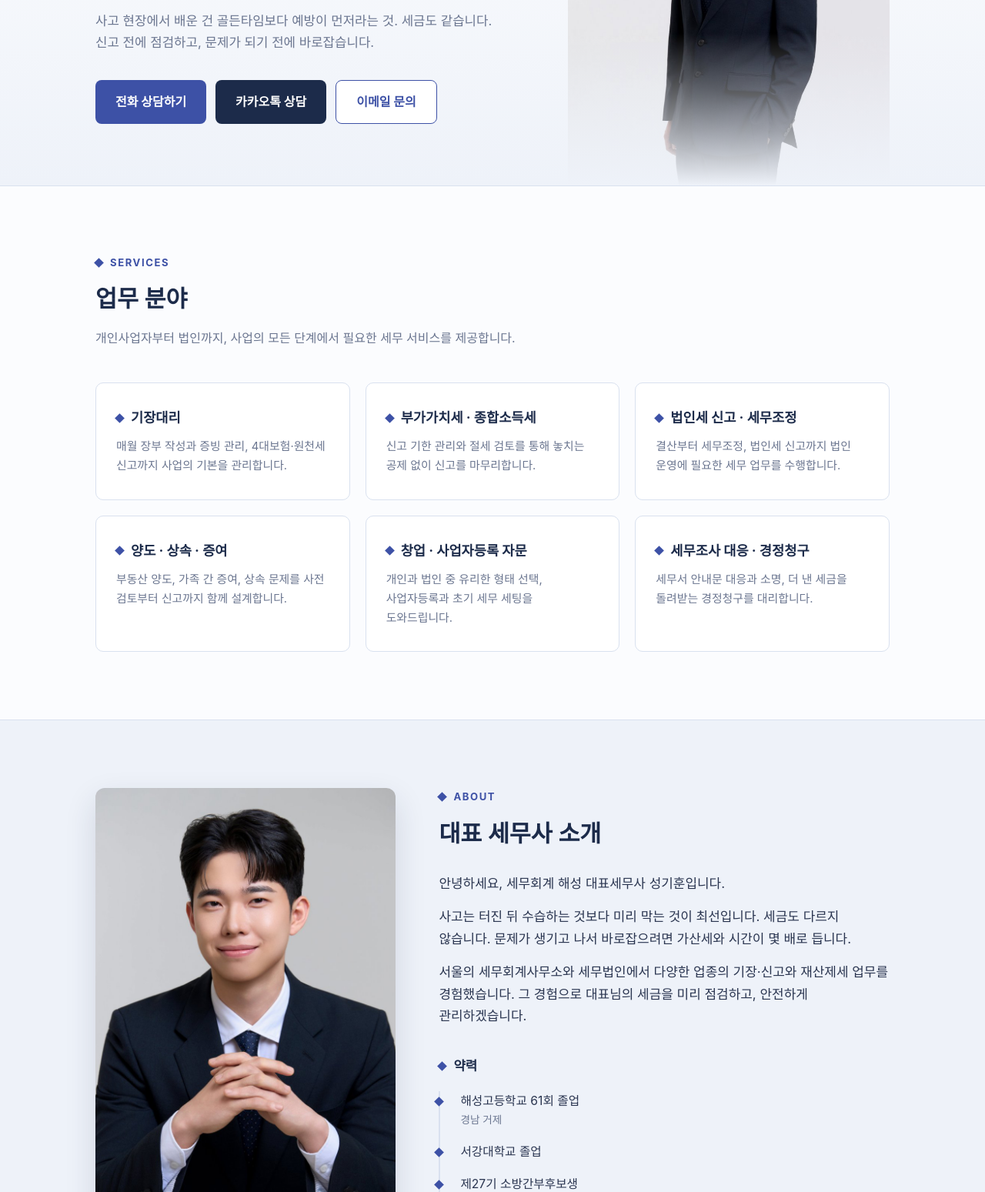
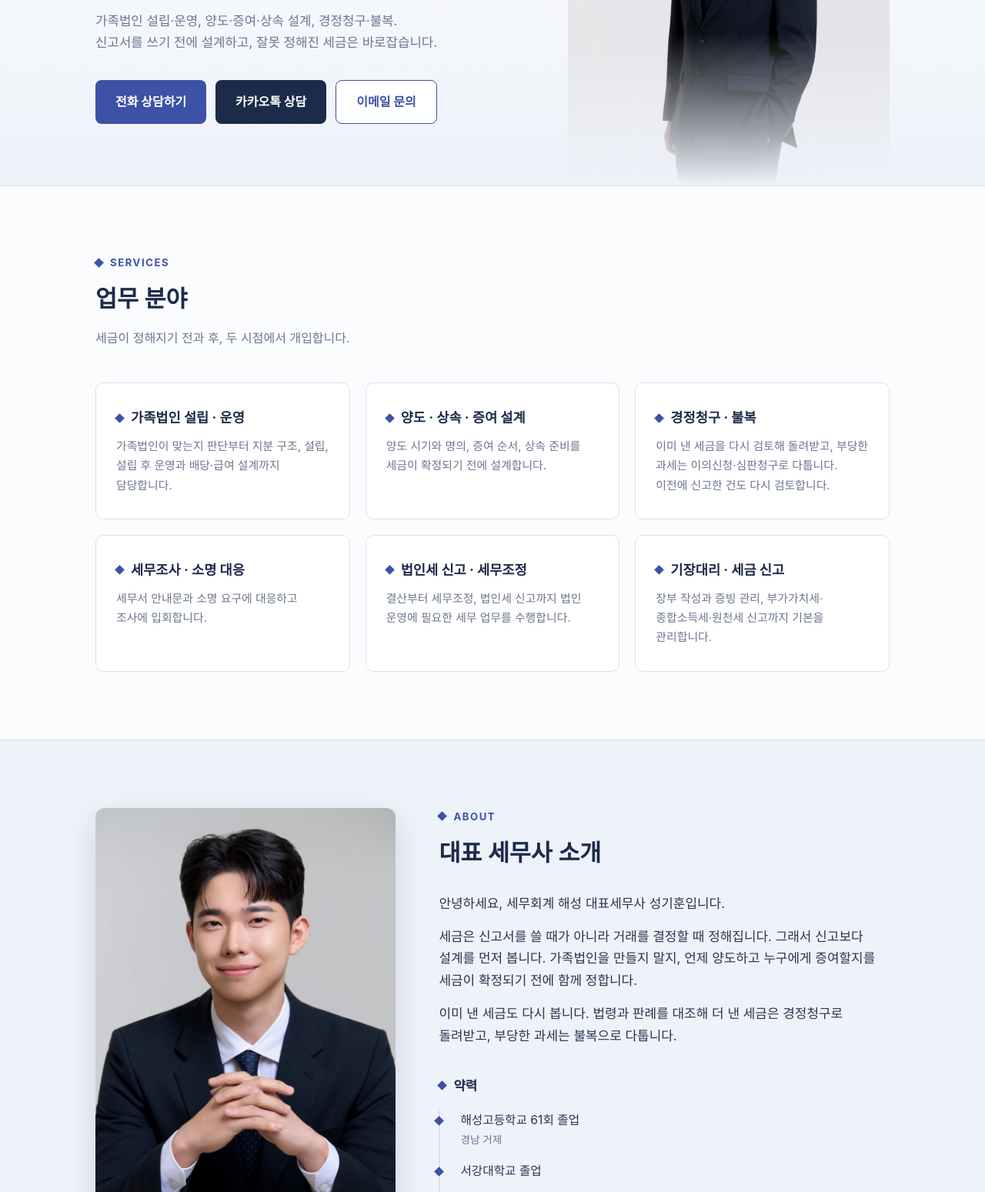
Before and after one commit to khseong16/haeseong-homepage, a plain HTML site: page index.html in a window 1280 px wide. Shown: the part 416-1965 px from the top of the page at 77% size. Drawn offline with Linux system fonts and the light colour scheme; a web font is replaced by a local one.

Commit message:
Add files via upload

```diff
--- a/index.html
+++ b/index.html
@@ -3,13 +3,13 @@
 <head>
 <meta charset="UTF-8">
 <meta name="viewport" content="width=device-width, initial-scale=1.0">
-<title>세무회계 해성 | 세무사 성기훈</title>
-<meta name="description" content="위험을 미리 점검하는 안전한 세금 관리. 기장대리, 종합소득세·부가가치세·법인세 신고, 양도·상속·증여 상담. 세무회계 해성 대표세무사 성기훈.">
+<title>세무회계 해성 | 부산 세무사 성기훈</title>
+<meta name="description" content="가족법인 설립·운영, 양도·증여·상속 세금 설계, 잘못 낸 세금을 돌려받는 경정청구·불복. 부산 수영구 세무회계 해성 대표세무사 성기훈.">
 <link rel="canonical" href="https://taxhaeseong.com/">
 <meta property="og:type" content="website">
 <meta property="og:site_name" content="세무회계 해성">
-<meta property="og:title" content="세무회계 해성 | 세무사 성기훈">
-<meta property="og:description" content="안전한 세금관리">
+<meta property="og:title" content="세무회계 해성 | 부산 세무사 성기훈">
+<meta property="og:description" content="잘못 낸 세금은 돌려받고, 낼 세금은 미리 줄입니다">
 <meta property="og:url" content="https://taxhaeseong.com/">
 <meta property="og:image" content="https://taxhaeseong.com/img/og2.jpg">
 <meta property="og:locale" content="ko_KR">
@@ -192,8 +192,8 @@ footer small{display:block;margin-top:16px;color:#7E8BAB}
   <div class="wrap hero-in">
     <div class="hero-copy">
       <div class="eyebrow"><span class="dia"></span>세무회계 해성</div>
-      <h1 class="serif">세금에도<br><em>안전관리</em>가 필요합니다.</h1>
-      <p class="hero-sub">사고 현장에서 배운 건 골든타임보다 예방이 먼저라는 것. 세금도 같습니다. <br>신고 전에 점검하고, 문제가 되기 전에 바로잡습니다.</p>
+      <h1 class="serif">잘못 낸 세금은 <em>돌려받고</em>,<br>낼 세금은 <em>미리 줄입니다</em>.</h1>
+      <p class="hero-sub">가족법인 설립·운영, 양도·증여·상속 설계, 경정청구·불복. <br>신고서를 쓰기 전에 설계하고, 잘못 정해진 세금은 바로잡습니다.</p>
       <div class="cta-row">
         <a class="btn btn-main" href="tel:01050128885">전화 상담하기</a>
         <a class="btn btn-kakao" href="https://pf.kakao.com/_lteKX/chat" target="_blank" rel="noopener">카카오톡 상담</a>
@@ -211,15 +211,15 @@ footer small{display:block;margin-top:16px;color:#7E8BAB}
     <div class="sec-head">
       <div class="sec-label"><span class="dia"></span>SERVICES</div>
       <h2 class="serif">업무 분야</h2>
-      <p class="sec-desc">개인사업자부터 법인까지, 사업의 모든 단계에서 필요한 세무 서비스를 제공합니다.</p>
+      <p class="sec-desc">세금이 정해지기 전과 후, 두 시점에서 개입합니다.</p>
     </div>
     <div class="svc-grid">
-      <div class="svc"><h3><span class="dia"></span>기장대리</h3><p>매월 장부 작성과 증빙 관리, 4대보험·원천세 신고까지 사업의 기본을 관리합니다.</p></div>
-      <div class="svc"><h3><span class="dia"></span>부가가치세 · 종합소득세</h3><p>신고 기한 관리와 절세 검토를 통해 놓치는 공제 없이 신고를 마무리합니다.</p></div>
+      <div class="svc"><h3><span class="dia"></span>가족법인 설립 · 운영</h3><p>가족법인이 맞는지 판단부터 지분 구조, 설립, 설립 후 운영과 배당·급여 설계까지 담당합니다.</p></div>
+      <div class="svc"><h3><span class="dia"></span>양도 · 상속 · 증여 설계</h3><p>양도 시기와 명의, 증여 순서, 상속 준비를 세금이 확정되기 전에 설계합니다.</p></div>
+      <div class="svc"><h3><span class="dia"></span>경정청구 · 불복</h3><p>이미 낸 세금을 다시 검토해 돌려받고, 부당한 과세는 이의신청·심판청구로 다툽니다. 이전에 신고한 건도 다시 검토합니다.</p></div>
+      <div class="svc"><h3><span class="dia"></span>세무조사 · 소명 대응</h3><p>세무서 안내문과 소명 요구에 대응하고 조사에 입회합니다.</p></div>
       <div class="svc"><h3><span class="dia"></span>법인세 신고 · 세무조정</h3><p>결산부터 세무조정, 법인세 신고까지 법인 운영에 필요한 세무 업무를 수행합니다.</p></div>
-      <div class="svc"><h3><span class="dia"></span>양도 · 상속 · 증여</h3><p>부동산 양도, 가족 간 증여, 상속 문제를 사전 검토부터 신고까지 함께 설계합니다.</p></div>
-      <div class="svc"><h3><span class="dia"></span>창업 · 사업자등록 자문</h3><p>개인과 법인 중 유리한 형태 선택, 사업자등록과 초기 세무 세팅을 도와드립니다.</p></div>
-      <div class="svc"><h3><span class="dia"></span>세무조사 대응 · 경정청구</h3><p>세무서 안내문 대응과 소명, 더 낸 세금을 돌려받는 경정청구를 대리합니다.</p></div>
+      <div class="svc"><h3><span class="dia"></span>기장대리 · 세금 신고</h3><p>장부 작성과 증빙 관리, 부가가치세·종합소득세·원천세 신고까지 기본을 관리합니다.</p></div>
     </div>
   </div>
 </section>
@@ -235,8 +235,8 @@ footer small{display:block;margin-top:16px;color:#7E8BAB}
       <h2 class="serif" style="margin-bottom:24px">대표 세무사 소개</h2>
       <div class="greeting">
         <p>안녕하세요, 세무회계 해성 대표세무사 성기훈입니다.</p>
-        <p>사고는 터진 뒤 수습하는 것보다 미리 막는 것이 최선입니다. 세금도 다르지 않습니다. 문제가 생기고 나서 바로잡으려면 가산세와 시간이 몇 배로 듭니다.</p>
-        <p>서울의 세무회계사무소와 세무법인에서 다양한 업종의 기장·신고와 재산제세 업무를 경험했습니다. 그 경험으로 대표님의 세금을 미리 점검하고, 안전하게 관리하겠습니다.</p>
+        <p>세금은 신고서를 쓸 때가 아니라 거래를 결정할 때 정해집니다. 그래서 신고보다 설계를 먼저 봅니다. 가족법인을 만들지 말지, 언제 양도하고 누구에게 증여할지를 세금이 확정되기 전에 함께 정합니다.</p>
+        <p>이미 낸 세금도 다시 봅니다. 법령과 판례를 대조해 더 낸 세금은 경정청구로 돌려받고, 부당한 과세는 불복으로 다툽니다.</p>
       </div>
       <div class="tl-title"><span class="dia"></span>약력</div>
       <ul class="timeline">
@@ -244,8 +244,7 @@ footer small{display:block;margin-top:16px;color:#7E8BAB}
         <li>서강대학교 졸업</li>
         <li>제27기 소방간부후보생 <span class="tag">소방위 임용 · 서울 구로소방서 근무</span></li>
         <li>행정안전부장관상 수상</li>
-        <li>세무회계 세아 근무 <span class="tag">서울 역삼</span></li>
-        <li>세무법인 로마 팀장 근무 <span class="tag">서울 강남</span></li>
+        <li>서울 세무회계사무소·세무법인 근무</li>
         <li>세무회계 해성 대표세무사 <span class="tag">부산 수영구</span></li>
       </ul>
       <div class="tl-title" style="margin-top:36px"><span class="dia"></span>글 · 기고</div>
@@ -262,7 +261,7 @@ footer small{display:block;margin-top:16px;color:#7E8BAB}
     <div class="sec-head">
       <div class="sec-label"><span class="dia"></span>CONTACT</div>
       <h2 class="serif">상담 · 오시는 길</h2>
-      <p class="sec-desc">전화 또는 이메일로 편하게 문의해 주세요. 방문 상담은 예약제로 운영합니다.</p>
+      <p class="sec-desc">전화 또는 이메일로 편하게 문의해 주세요. 방문 상담은 예약제로 운영합니다.<br>가족법인·양도·증여·상속 설계와 경정청구는 자료 검토 후 유료 상담으로 진행하며, 수임으로 이어지면 상담료는 받지 않습니다.</p>
     </div>
     <div class="contact-grid">
       <div class="card">
```
